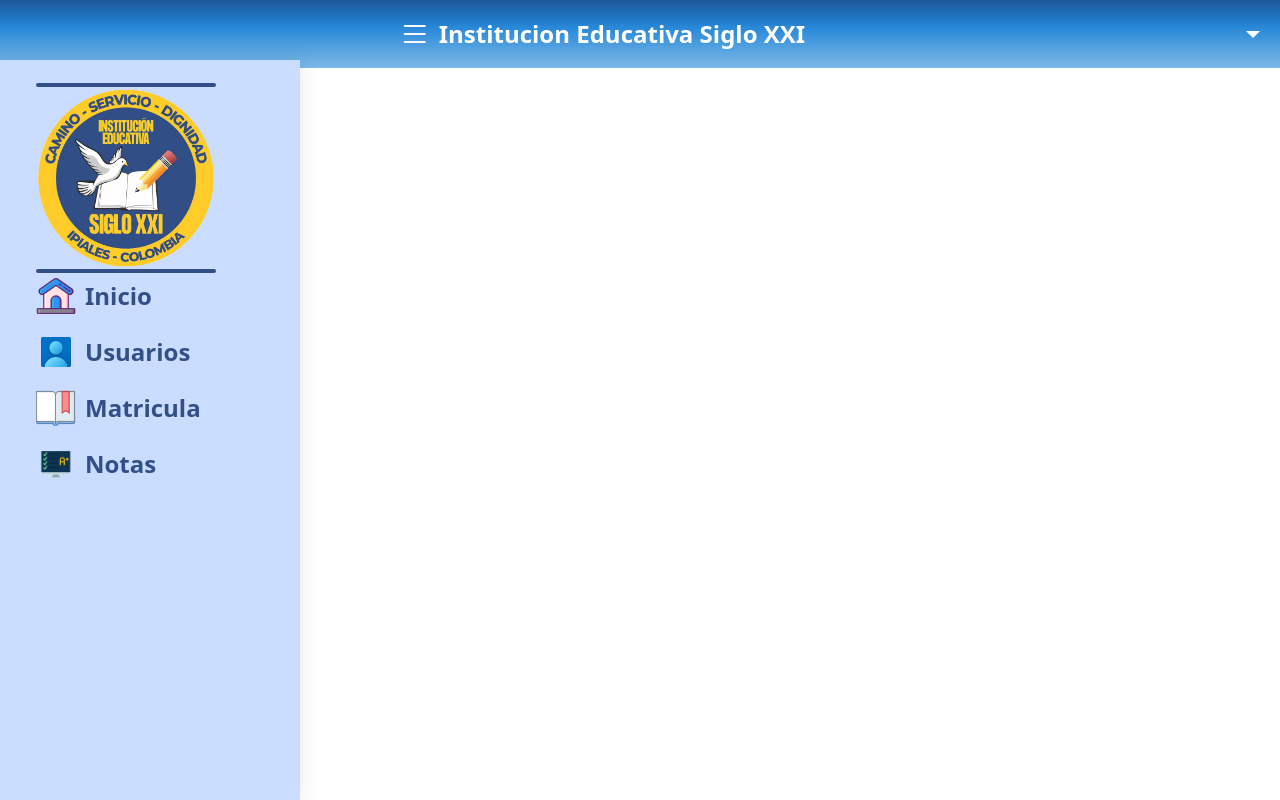
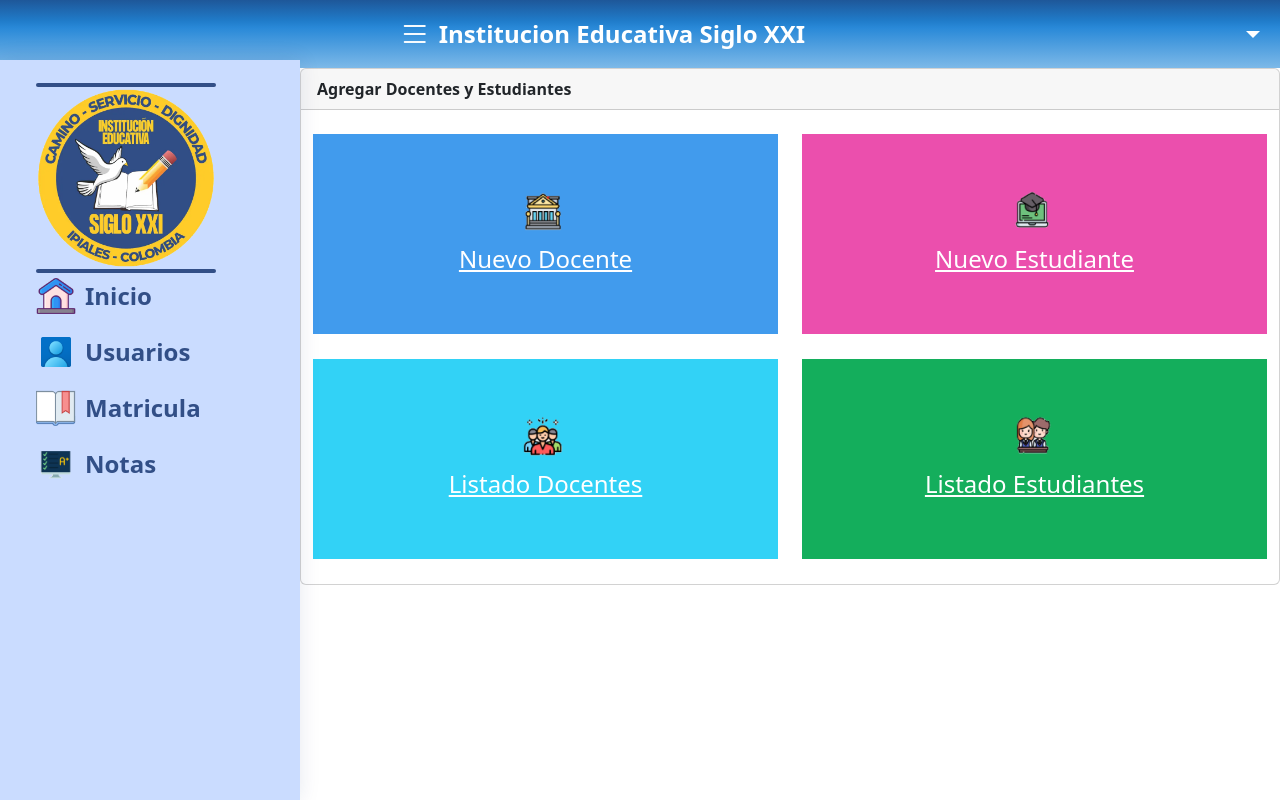
Before and after one commit to karyn2/softAbraham2023, a CodeIgniter 4 app: the page made by app/Views/createDocentsAndStudents/menuDocentsAndStudents.php in a window 1280 px wide. Run offline with PHP 8.4 and a stand-in for CodeIgniter, Linux system fonts and the light colour scheme; the template is opened without the code that fills it, so the values that code supplies are empty; some libraries are stand-ins or nearby versions.

Commit message:
ADD docents and students @vadelgado

```diff
--- a/app/Config/Routes.php
+++ b/app/Config/Routes.php
@@ -43,7 +43,7 @@ $routes->get('/', 'loginController::index');
 
 
 //victor
-
+$routes->get('/menuDS', 'menuDS::index');
 
 
 
--- a/app/Views/createDocentsAndStudents/menuDocentsAndStudents.php
+++ b/app/Views/createDocentsAndStudents/menuDocentsAndStudents.php
@@ -2,5 +2,48 @@
 
 <?php echo $this->section('content') ?>
 
+<div class="card">
+      <div class="card-header">
+        <b> Agregar Docentes y Estudiantes</b>
+      </div>
+      <div class="container mt-4" >
+
+  <div class="row">
+
+  <div class="col-md-6">
+      <a href="#" class="menu-option" style="background-color: #419BED;">
+      <img src="..\public\img\edtinst.png" alt="matricula" class="icono-sidebar">
+        <div>Nuevo Docente</div>
+      </a>
+    </div>
+
+    <div class="col-md-6">
+      <a href="#" class="menu-option" style="background-color: #EB4FAD;">
+      <img src="..\public\img\confCurso.png" alt="matricula" class="icono-sidebar">
+        <div>Nuevo Estudiante</div>
+      </a>
+    </div>
+    </div>
+
+  <div class="row">
+    <div class="col-md-6">
+      <a href="#" class="menu-option" style="background-color: #32D2F6;">
+      <img src="..\public\img\agrDocEst.png" alt="matricula" class="icono-sidebar">
+        <div>Listado Docentes</div>
+      </a>
+    </div>
+
+    <div class="col-md-6">
+      <a href="#" class="menu-option" style="background-color: #14AE5C;">
+      <img src="..\public\img\verEst.png" alt="matricula" class="icono-sidebar">
+        <div>Listado Estudiantes</div>
+      </a>
+    </div>
+
+
+  </div>
+</div>
+      </div>
+    </div>
 
 <?php echo $this->endSection() ?>
```
Also changed, not shown: app/Controllers/menuDS.php (added, +11 -0 lines).
